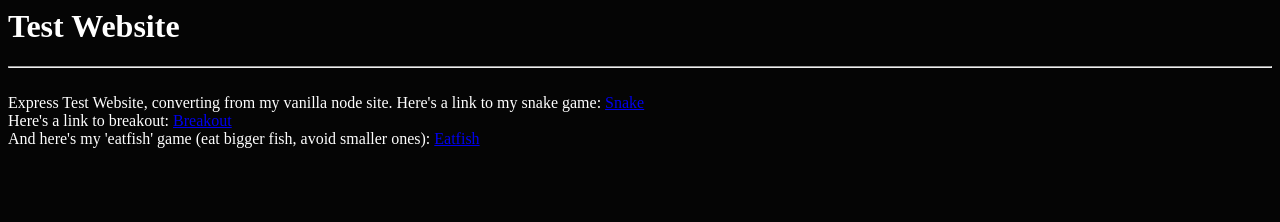
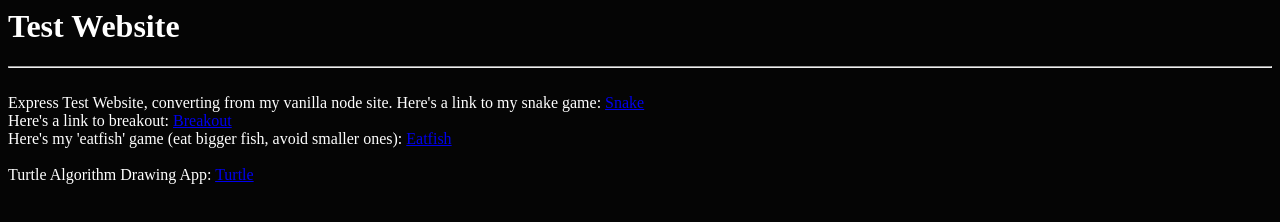
Before and after one commit to MarkA772/express-site, a website: page index.html in a window 1280 px wide. Drawn offline with Linux system fonts and the light colour scheme.

Commit message:
Added turtle app to website

```diff
--- a/index.html
+++ b/index.html
@@ -3,6 +3,7 @@
     <h1>Test Website</h1><hr/><br>
     <span>Express Test Website, converting from my vanilla node site. Here's a link to my snake game: <a href="./games/snake">Snake</a></span><br/>
     <span>Here's a link to breakout: <a href="./games/breakout">Breakout</a></span><br/>
-    <span>And here's my 'eatfish' game (eat bigger fish, avoid smaller ones): <a href="./games/eatfish">Eatfish</a></span><br/></br>
+    <span>Here's my 'eatfish' game (eat bigger fish, avoid smaller ones): <a href="./games/eatfish">Eatfish</a></span><br/></br>
+    <span>Turtle Algorithm Drawing App: <a href="./games/turtle">Turtle</a></span><br/></br>
   </body>
 </html>
```
Also changed, not shown: server/routes/game.js (+8 -0 lines).
